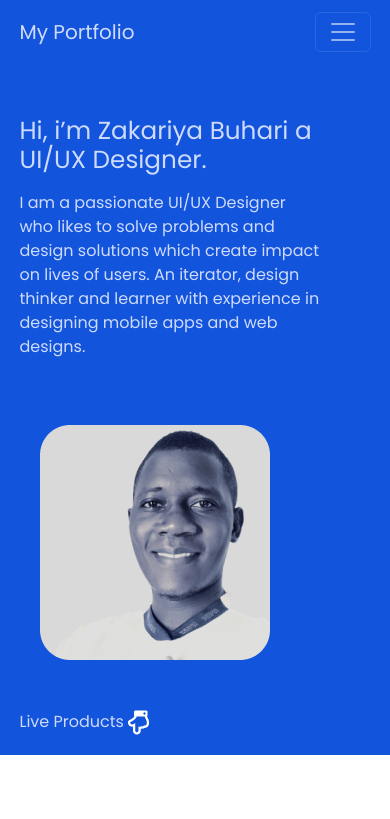
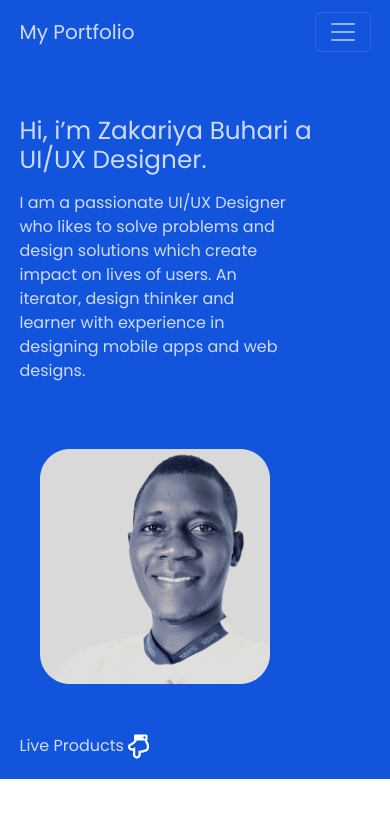
Before and after one commit to Nmesoma-solomon-peter/zakariya, a React (Vite) app: page / in a window 390 px wide. Shown: the top 819 px of the page. Built offline with nearby package versions, Linux system fonts and the light colour scheme.

Commit message:
modified mobile view

```diff
--- a/src/components/Section1.css
+++ b/src/components/Section1.css
@@ -14,7 +14,7 @@
 
 @media (max-width:1028px) {
     .header_p{
-        width:300px;
+        width:270px;
     }
     .img{
         margin-left: 20px;
```
